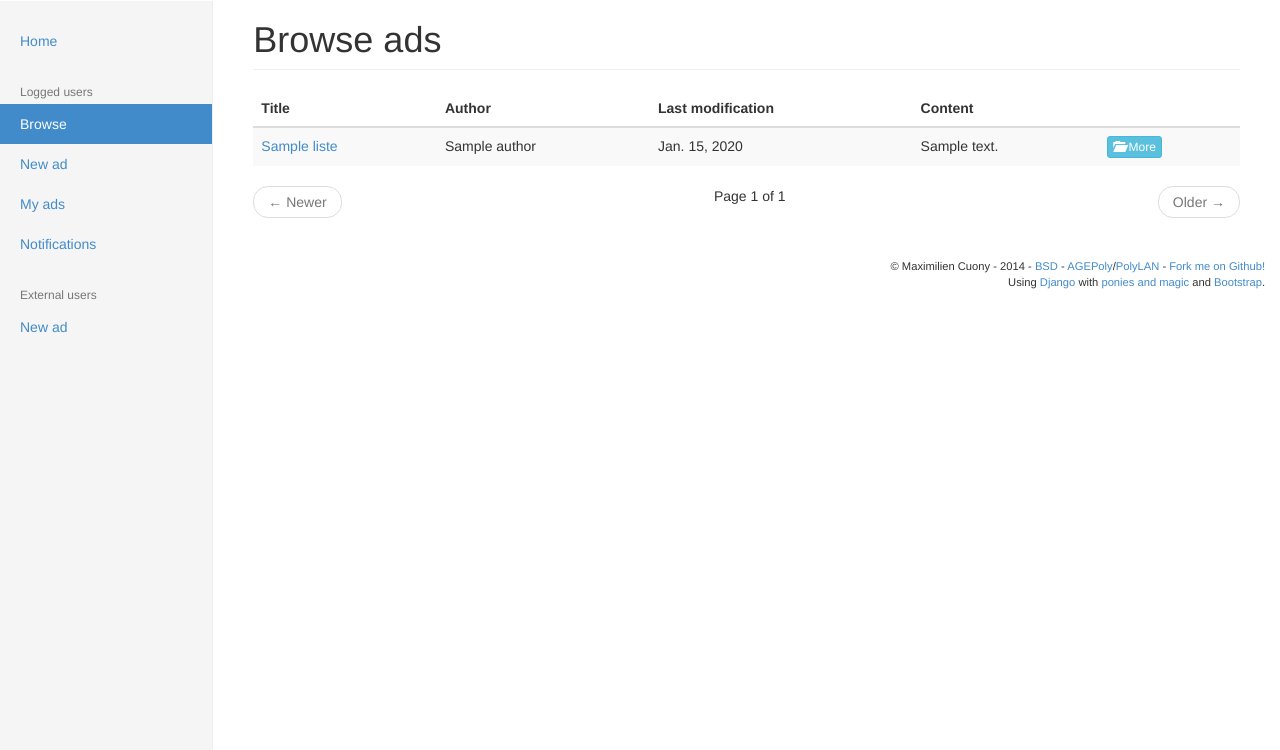
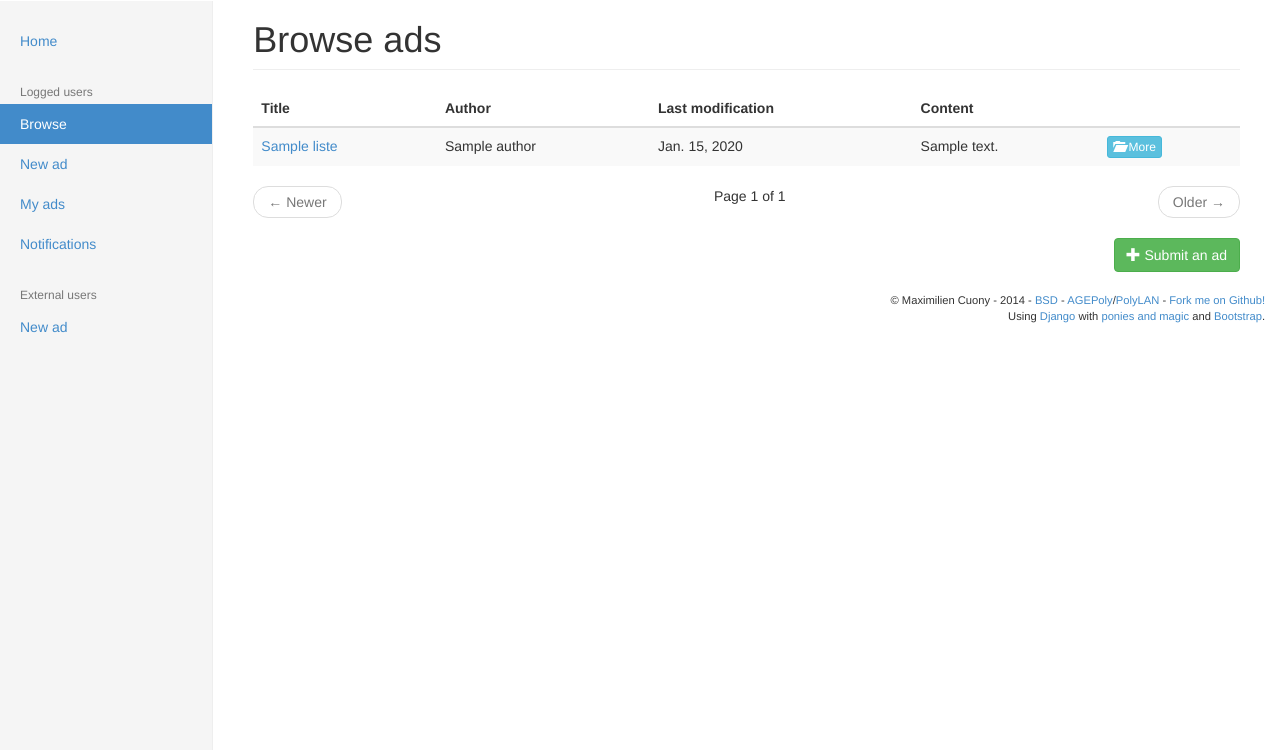
Before and after one commit to PolyLAN/polyclassifiedads, a Django app: template polyclassifiedads/templates/polyclassifiedads/browse.html in a window 1280 px wide. Shown: the part 50-800 px from the top of the page. Run offline with Django 3.2, Linux system fonts and the light colour scheme; the template is opened without the code that fills it: most values are stand-ins (such as "Sample title", 1, 10 or a date in 2020); some libraries are stand-ins or nearby versions.

Commit message:
Submit an add on list

```diff
--- a/polyclassifiedads/templates/polyclassifiedads/browse.html
+++ b/polyclassifiedads/templates/polyclassifiedads/browse.html
@@ -69,6 +69,8 @@
 
 {% endif %}
 
+<a class="btn btn-success pull-right" href="{% url 'polyclassifiedads.views.new' %}" role="button"><i class="glyphicon glyphicon-plus"></i> {% trans "Submit an ad" %}</a>
+
 <script type="text/javascript">$('#polyads-menu-browse').addClass('active');</script>
 
 <script type="text/javascript">
```
